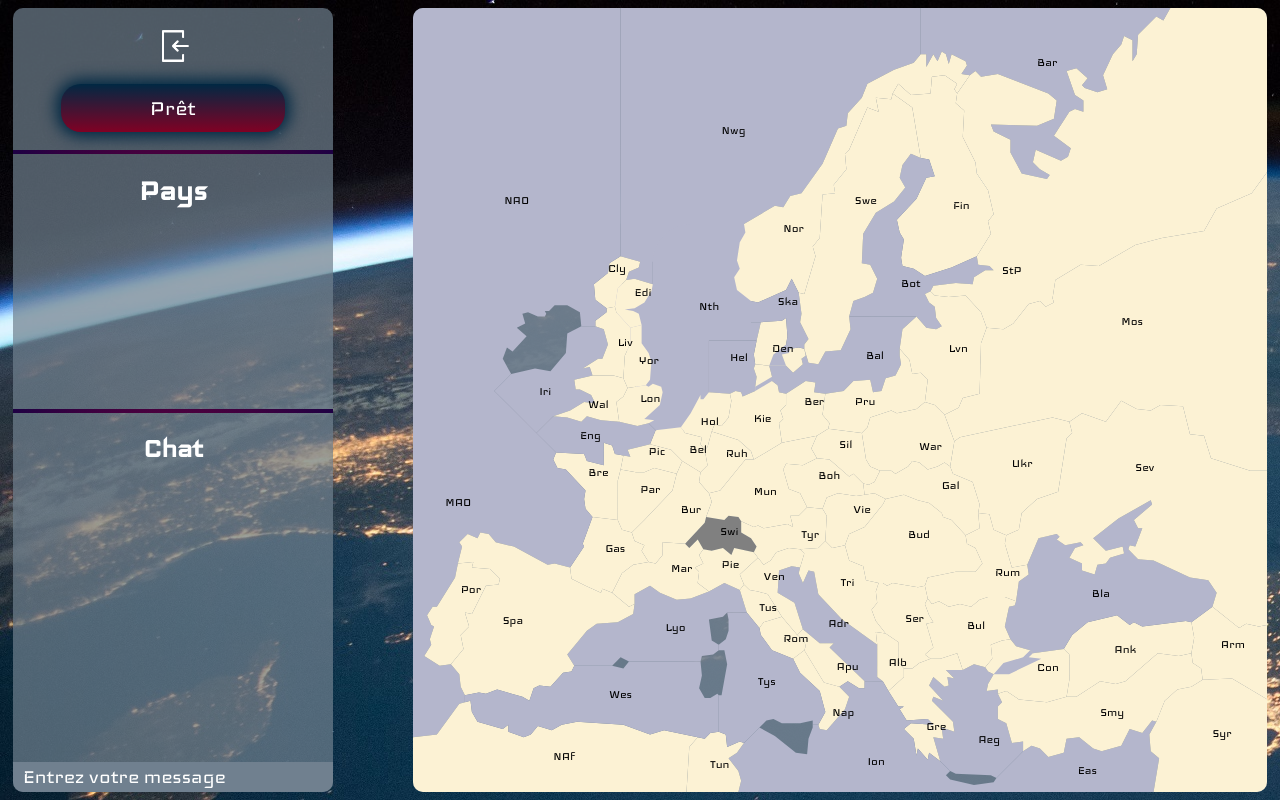
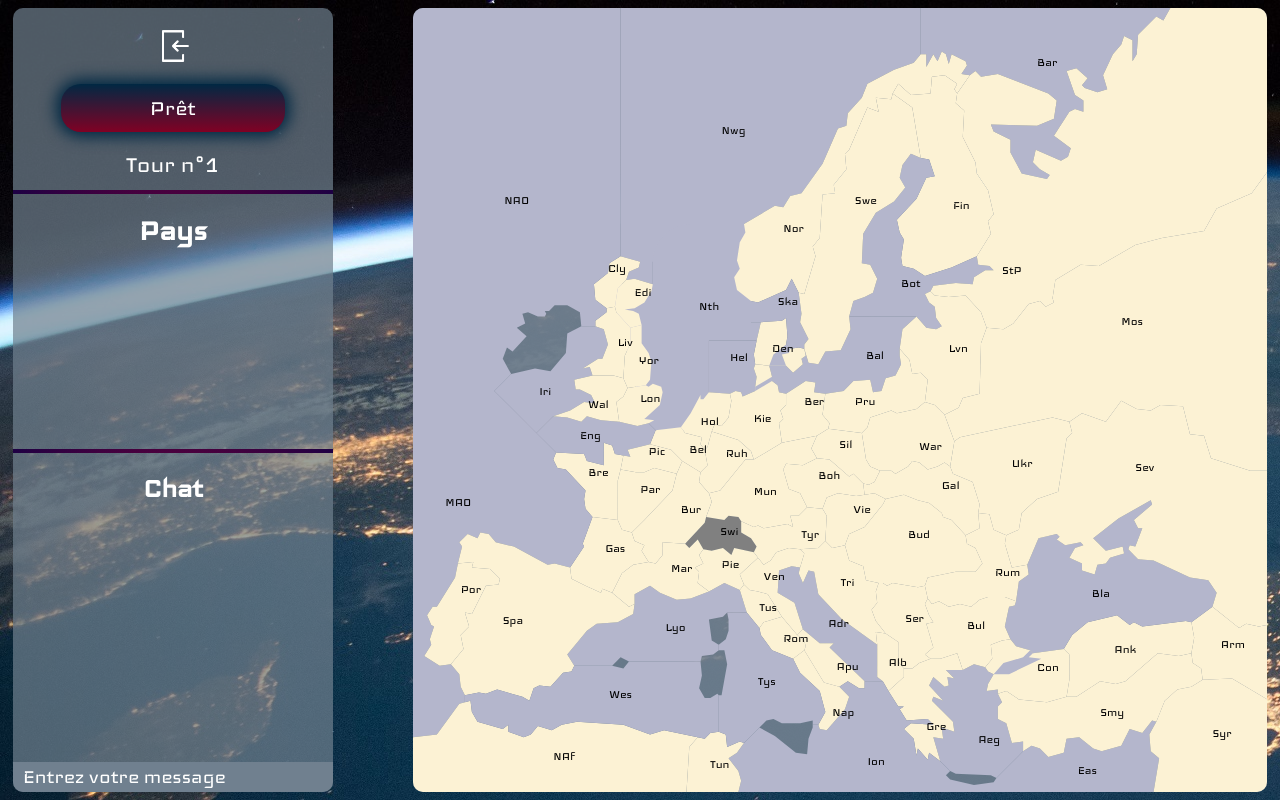
Before and after one commit to nderousseaux/diplomabourg, a Vue app in the folder frontend/: page /jeu/1 in a window 1280 px wide. Shown: the top 800 px of the page. Built offline with nearby package versions, Linux system fonts and the light colour scheme; no server answers.

Commit message:
Add turn number and many fixes

```diff
--- a/frontend/src/assets/css/main.css
+++ b/frontend/src/assets/css/main.css
@@ -9,7 +9,7 @@
 	color: #ffffff;
 }
 body{
-	background: url("../img/map.jpeg");
+	background-image: url("../img/map.jpeg");
 	background-repeat: no-repeat;
 	background-color: #000000;
 	margin: 0;
@@ -41,7 +41,7 @@ p{
 }
 
 /* Barre de séparation */
-#minuteur,
+#colonneInfos > div:first-child,
 #colonneOrdres > h1,
 #telecharger > form > div > h2{
 	border-style: solid;
--- a/frontend/src/components/GameMap.vue
+++ b/frontend/src/components/GameMap.vue
@@ -1,6 +1,7 @@
 <template>
   <div>
     <div id="colonneInfos">
+      <div>
         <div id="minuteur">
           <img
             id="quit"
@@ -11,7 +12,9 @@
           <!-- <p>5:30</p> -->
           <button value="valider" @click="ready()">Prêt</button>
         </div>
-      <div></div>
+        <div id="tour">
+        </div>
+      </div>
       <div id="drapeaux">
         <h1>Pays</h1>
         <div>
@@ -123,7 +126,7 @@
 		<h1>Partie inaccessible</h1>
 		<form method="dialog">
 			<div>
-        Cette partie est en cours.... mais vous pouvez en créer une nouvelle !
+        Cette partie est inaccessible.... mais vous pouvez en créer une nouvelle !
 			</div>
 			<div>
 				<button>Accueil</button>
@@ -175,6 +178,7 @@ export default {
   methods: {
 	// si le joueur clique sur valider tous les ordres
     ready() {
+      document.querySelector("#minuteur > button").classList.add("bloqueBtn");
 			const config = {
 				headers: { Authorization: `Bearer ${this.token}`}
 			};
@@ -270,7 +274,8 @@ export default {
       })
       .catch(function(error) {
         console.log(error);
-        if (error.response.status == 401) {
+        if ((error.response.status == 401) ||
+            (error.response.status == 404)) {
           // Partie non accessible
           let inaccDialog = document.getElementById("inaccessible");
           let inaccQuit = document.querySelector("#inaccessible > form > div:last-child > button");
@@ -324,6 +329,10 @@ export default {
       // Couleur et changement du curseur lors du passage de souris
       armee.addEventListener("mouseover", function () {
         this.style.cursor = "pointer";
+        this.style.fill = "lightgreen";
+      });
+      armee.addEventListener("mouseout", function () {
+        this.style.fill = couleur;
       });
       armee.addEventListener("click", function () {
         console.log("Clic armee : ", p);
@@ -361,7 +370,11 @@ export default {
       // Couleur et changement du curseur lors du passage de souris
       flotte.addEventListener("mouseover", function () {
         this.style.cursor = "pointer";
-      })
+        this.style.fill = "lightseagreen";
+      });
+      flotte.addEventListener("mouseout", function () {
+        this.style.fill = couleur;
+      });
       flotte.addEventListener("click", function () {
         console.log("Clic flotte : ", p);
         console.log("Id de la flotte: ", id);
@@ -497,6 +510,7 @@ export default {
 */
     function init_pion()
     {
+      document.querySelector("#minuteur > button").classList.remove("bloqueBtn");
       for(var i in unite){
 
         init_rav();
@@ -995,6 +1009,10 @@ export default {
         $(document.querySelector("#chat > h1")).toggleClass("bas");
       }
     });
+
+    // Code pour afficher le nombre de tour
+    let nbrTour = 1;
+    document.getElementById("tour").innerHTML = "Tour n°" + nbrTour;
   },
 };
 
@@ -1072,6 +1090,12 @@ export default {
     width: 45%;
     line-height: 48px;
   }
+  #tour{
+    text-align: center;
+    font-size: 25px;
+    line-height: 30px;
+    margin-bottom: 10px;
+  }
 
 	/* Drapeaux */
 	#drapeaux{
@@ -1100,7 +1124,7 @@ export default {
 	/* Chat */
 	#chat{
 		width: 100%;
-		height: calc(70% - 92px);
+		height: calc(70% - 132px);
 		background-color: unset;
     margin: 0;
 	}
@@ -1299,6 +1323,9 @@ export default {
   #minuteur > button{
     width: 70%;
   }
+  #tour{
+    font-size: 28px;
+  }
 
 	/* Drapeaux */
 	#drapeaux > div > img{
@@ -1307,7 +1334,7 @@ export default {
 
   /* Chat */
 	#chat{
-    height: calc(70% - 146px);
+    height: calc(70% - 186px);
 	}
 
   /* Colonnes */
@@ -1415,6 +1442,9 @@ export default {
 	}
 	#minuteur:first-child:after{
 		width: 36px;
+	}
+  #tour{
+    font-size: 28px;
   }
 
 	/* Drapeaux */
```
Also changed, not shown: 1 other file (tests, documents, lock files or other folders). Lines whose indentation alone changed are shown as unchanged.
